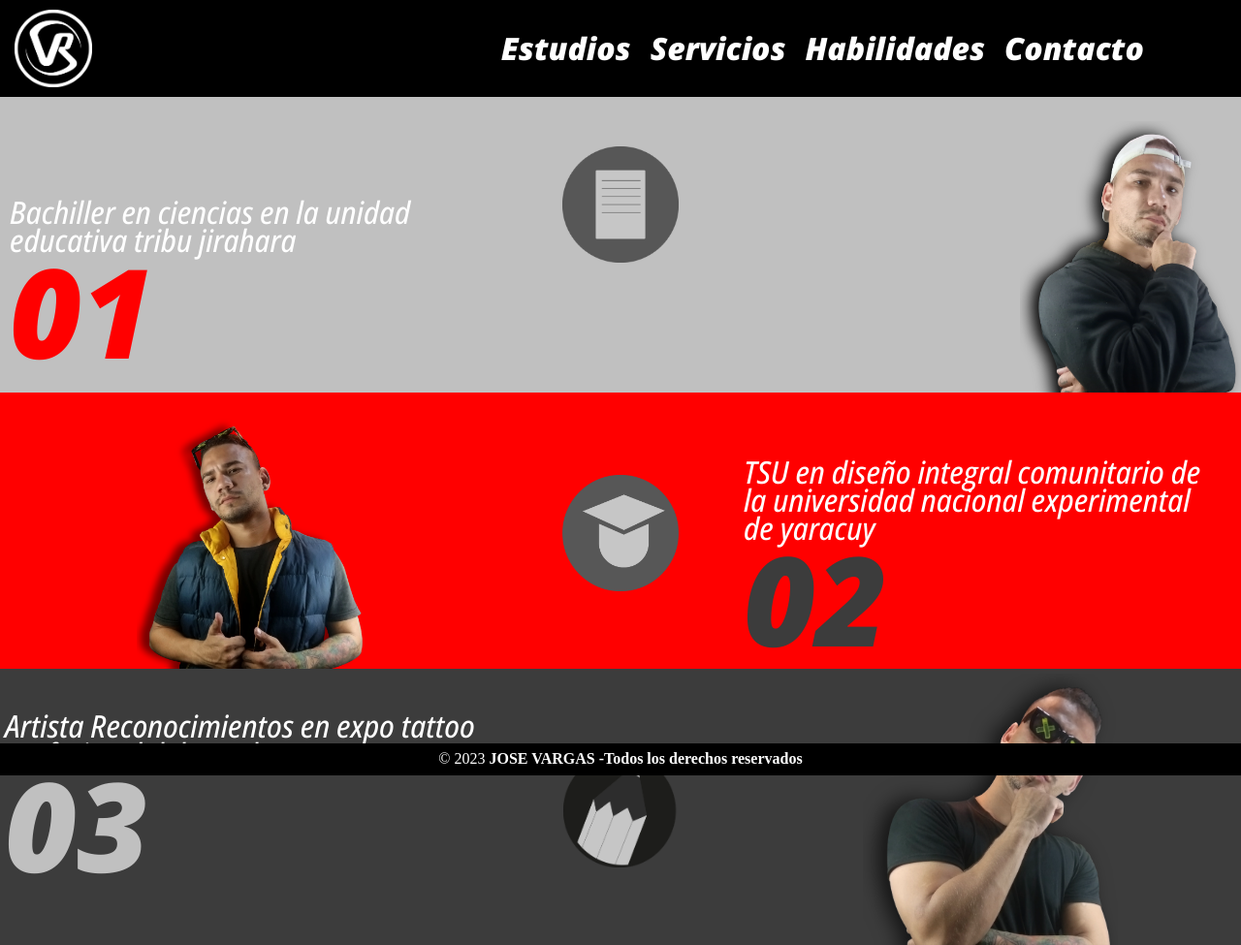
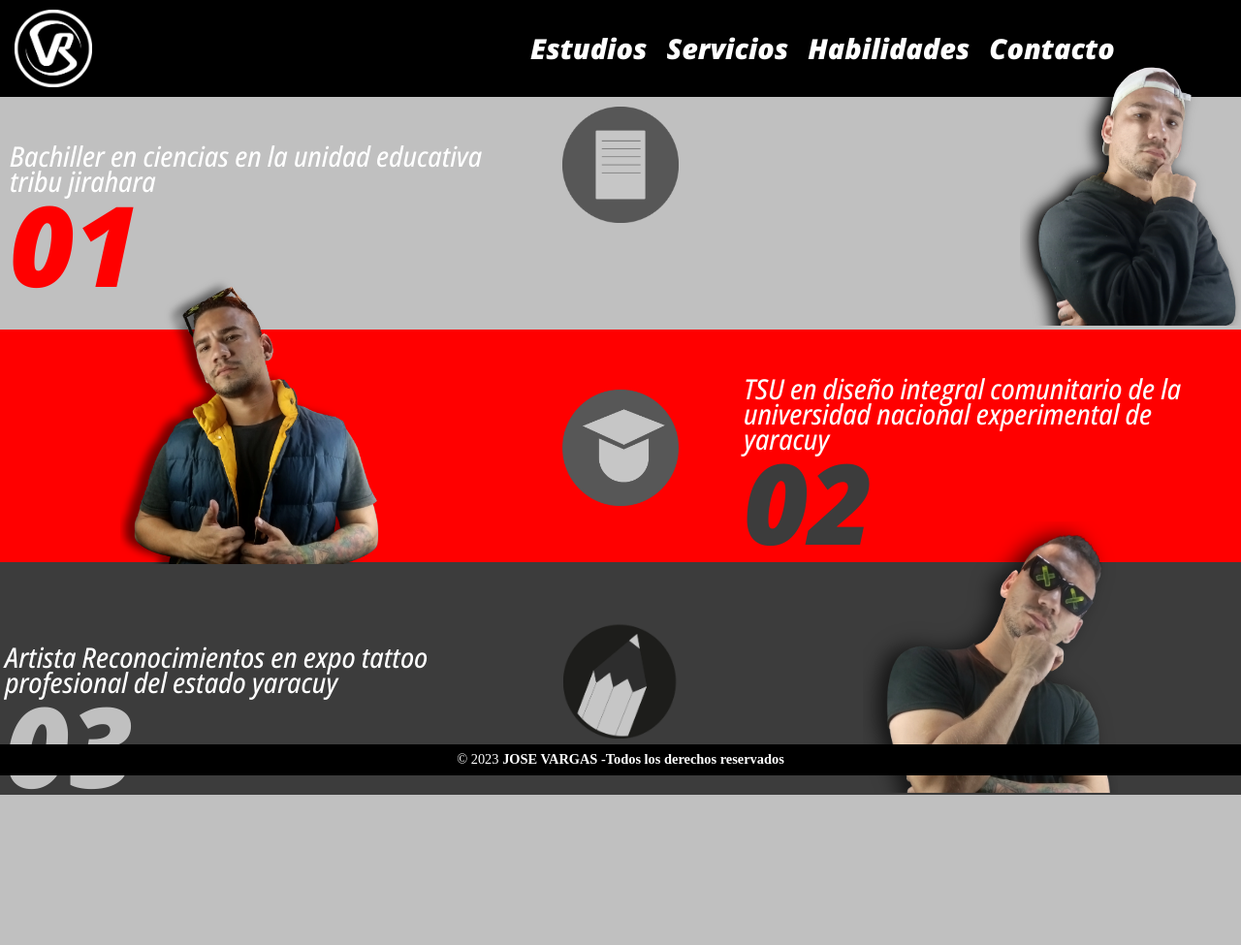
Before and after one commit to RGneo7/webjose, a plain HTML site: page paginas/estudios.html in a window 1280 px wide. Shown: the whole page at 97% size. After the commit the page ends 847 px from the top, so only its background shows below. Drawn offline with Linux system fonts and the light colour scheme.

Commit message:
cambios en estudios y index

```diff
--- a/css/estilos.css
+++ b/css/estilos.css
@@ -204,16 +204,25 @@ img {
 
 .grid-v-center{
   align-items: center;
+  align-content: center;
+  align-self: center;
 }
 
 .grid-v-end{
   align-items: flex-end;
+  align-content: end;
+  align-self: end;
 }
 .grid-h-derecha{
   justify-content: right;
 }
 .grid-h-center{
   justify-content: center;
+}
+.flex-end{
+  display: flex;
+  align-items: flex-end;
+  align-content: flex-end;
 }
 
 .col-1{
@@ -296,14 +305,14 @@ img {
 /* ............ pagina estudios ............ */
 .caja_estudio_1{
   width: 100%;
-  height: auto;
+  height: 30vh;
   padding: 5px 5px 0px 5px;
 }
 .caja_estudio_1_texto{
   line-height: 0.9;
   position: relative;
     padding-left: 10px;
-    top: 2vh;
+    top: 6.5vh;
 }
 .icono_estudio_1{
   background-image: url('../img/estudios_simbolo_01.webp');
@@ -318,18 +327,18 @@ img {
   background-repeat: no-repeat;
   background-position: right;
   position: relative;
-  min-height: 20vh;
+  min-height: 30vh;
 }
 
 .caja_estudio_2{
   width: 100%;
-  height: auto;
+  height: 30vh;
   padding: 5px 5px 0px 5px;
 }
 .caja_estudio_2_texto{
   line-height: 0.9;
   position: relative;
-  top: 3vh;
+  top: 2.5vh;
 }
 .icono_estudio_2{
   background-image: url('../img/estudios_simbolo_02.webp');
@@ -349,7 +358,7 @@ img {
 
 .caja_estudio_3{
   width: 100%;
-  height: auto;
+  height: 30vh;
   padding: 5px 5px 0px 5px;
 }
 .caja_estudio_3_texto{
@@ -598,7 +607,7 @@ footer{
     }
     .caja_estudio_1_texto{
       padding-left: 10px;
-      top: 18vh;
+      top: 15vh;
     }
     .icono_estudio_1{
       min-height: 15vh;
@@ -607,10 +616,11 @@ footer{
       min-height: 35vh;
       left:0px;
       padding-right: 2vw;
+      bottom: 4.5vh;
     }
 
     .caja_estudio_2_texto{
-      top: 8vh;
+      top: 6vh;
       padding: 0px 25px 0px 0px;
     }
     .icono_estudio_2{
@@ -620,15 +630,17 @@ footer{
       min-height: 15vh;
     }
     .img_estudios_2{
-      min-height: 35vh;
+      min-height: 40vh;
+      bottom: 5vh;
     }
 
 
     .caja_estudio_3_texto{
-      top: 15vh;
+      top: 5vh;
     }
     .img_estudios_3{
       min-height: 35vh;
+      bottom: 3vh;
     }
 
 
@@ -692,22 +704,22 @@ footer{
     /* ............ pagina estudios ............ */
     .caja_estudio_1_texto{
       padding-left: 10px;
-      top: 17vh;
+      top: 11vh;
     }
 
     .caja_estudio_2_texto{
-      top:7vh;
+      top:3.5vh;
     }
 
     .caja_estudio_3_texto{
-      top: 10vh;
+      top: 2vh;
     }
   }
 
   /* pantallas grandes - pc en adelante */
   @media (min-width: 1024px) {
     body {
-      font-size:200%;
+      font-size:180%;
     }
     .col-g-1{
       grid-template-columns: 1fr;
@@ -737,18 +749,18 @@ footer{
 
 
 /* ::::::::::::::::::::::: MAIN ::::::::::::::::::::::: */
-    #estudios{
+    /* #estudios{
       margin-bottom: 0%;
-    }
+    } */
 
 /* ............ pagina estudios ............ */
     .caja_estudio_1_texto{
       padding-left: 10px;
-      top: 10vh;
+      top: 7vh;
     }
 
     .caja_estudio_2_texto{
-      top:3vh;
+      top:2vh;
     }
 
     .caja_estudio_3_texto{
--- a/paginas/estudios.html
+++ b/paginas/estudios.html
@@ -7,7 +7,7 @@
     <title>ESTUDIOS</title>
     <link rel="stylesheet" href="../css/estilos.css">
 </head>
-<body class="fc_gris_fuerte">
+<body class="fc_gris">
     <header class="grid col-1 col-m-3 grid-v-center">
         <div class="logo">
             <a href="../index.html">
@@ -21,8 +21,8 @@
             <a href="../paginas/contacto.html">Contacto</a>
         </nav>
     </header>
-    <main id="estudios">
-        <div class="grid col-2 col-m-5 fc_gris caja_estudio_1">
+    <main id="estudios" class="fc_gris">
+        <div class="grid col-2 col-m-5 fc_gris caja_estudio_1 grid-v-center">
             <div class="grid-col-3 th100">
                 <div class="grid col-1 col-m-3 grid-v-center">
                     <div class="icono_estudio_1 ocultar-m"></div>
@@ -33,7 +33,9 @@
                     <div class="icono_estudio_1 ocultar-p"></div>
                 </div>
             </div>
-            <div class="grid-col-2 img_estudios_1"></div>
+            <div class="grid-col-2">
+                <div class="img_estudios_1 z3"></div>
+            </div>
         </div>
 
         <div class="grid col-2 col-m-5 fc_rojo caja_estudio_2 grid-v-center">
@@ -51,7 +53,7 @@
             </div>
         </div>
 
-        <div class="grid col-2 col-m-5 fc_gris_fuerte caja_estudio_3">
+        <div class="grid col-2 col-m-5 fc_gris_fuerte caja_estudio_3 grid-v-center">
             <div class="grid-col-3 th100">
                 <div class="grid col-1 col-m-3 th100 grid-v-center">
                     <div class="icono_estudio_3 ocultar-m"></div>
```
Also changed, not shown: index.html (+1 -1 lines).
